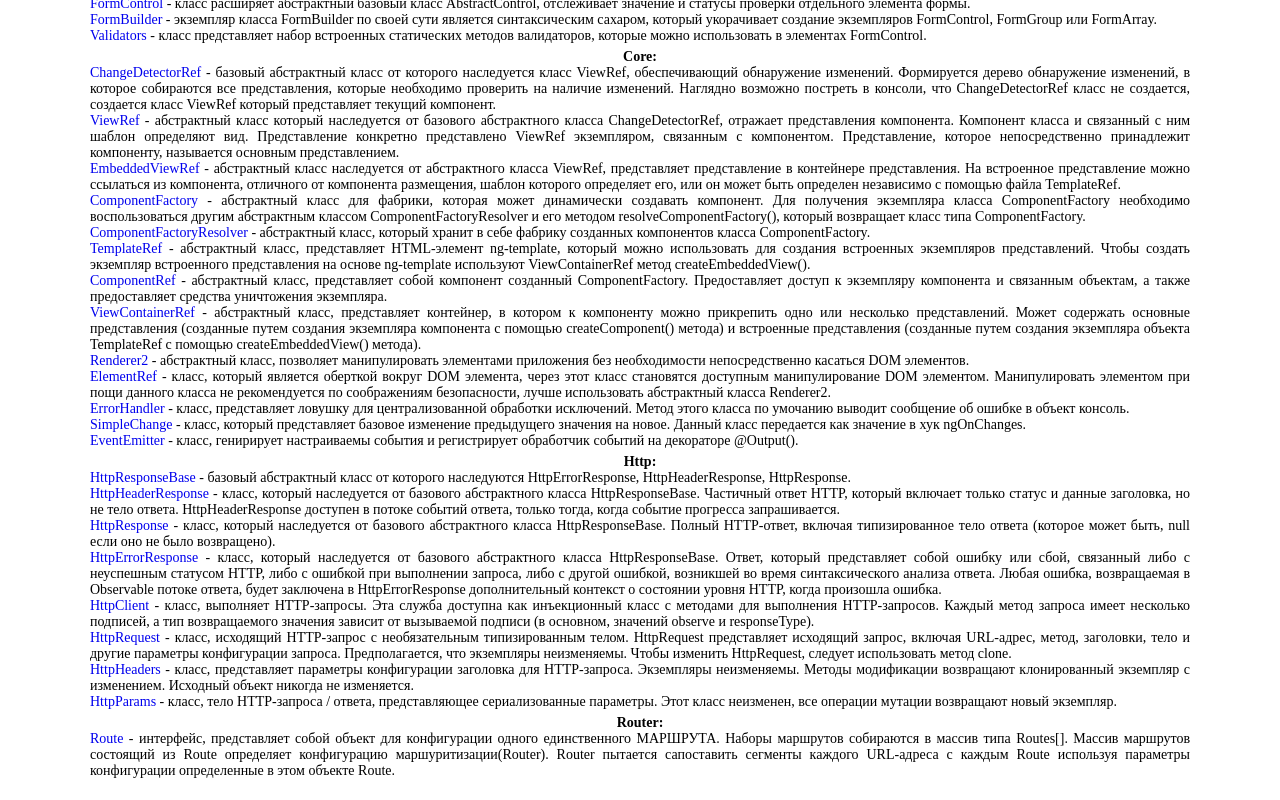
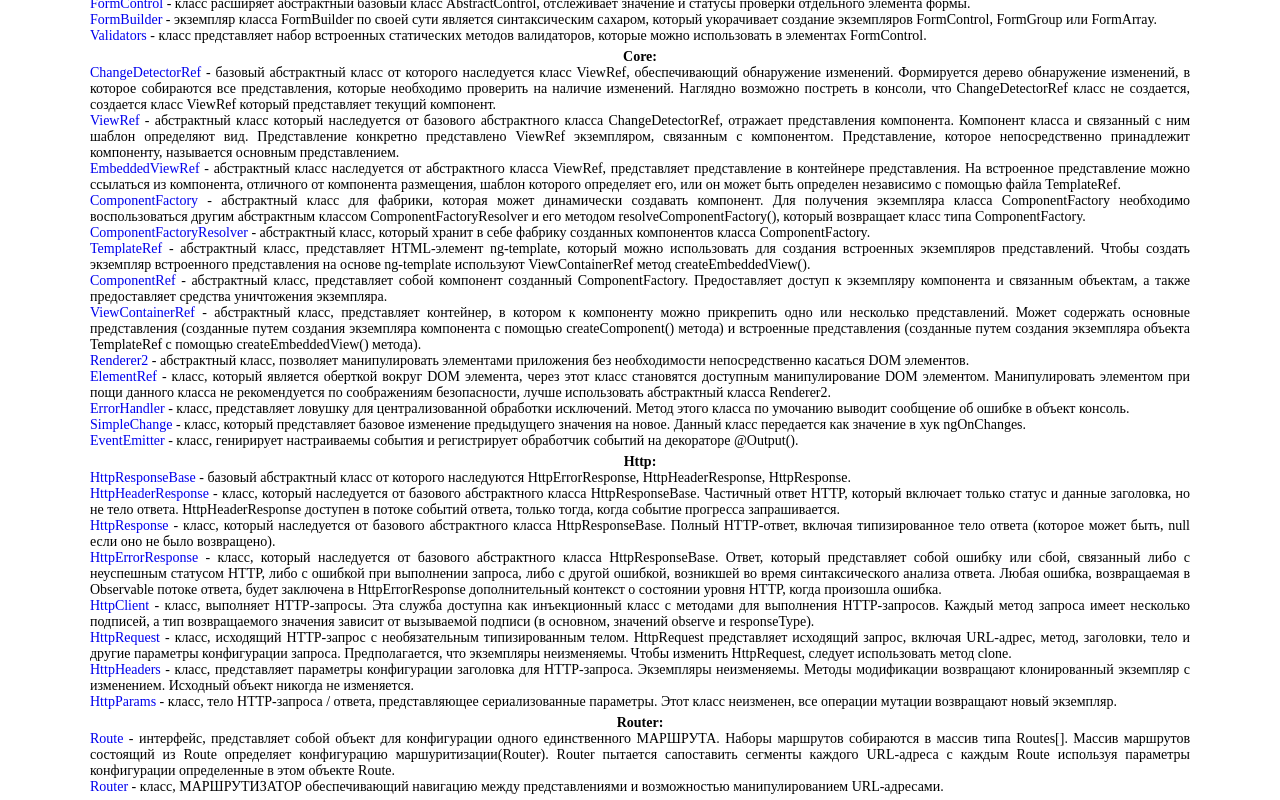
Before and after one commit to ArtemKashirin/API, an Angular app: page / in a window 1280 px wide. Shown: the part 3146-3946 px from the top of the page. Built offline with nearby package versions, Linux system fonts and the light colour scheme.

Commit message:
CLASS: Router

```diff
--- a/src/app/app.component.html
+++ b/src/app/app.component.html
@@ -149,6 +149,7 @@
   <div style = "margin-bottom: 5px">
     <p style = "text-align: center"><b>Router:</b></p>
     <app-route></app-route>
+    <app-router></app-router>
 
 
   </div>
--- a/src/app/app.module.ts
+++ b/src/app/app.module.ts
@@ -99,6 +99,7 @@ import { HttpRequestComponent } from './class/http/http-request/http-request.com
 import { HttpHeadersComponent } from './class/http/http-headers/http-headers.component';
 import { HttpParamsComponent } from './class/http/http-params/http-params.component';
 import { RouteComponent } from './class/router/route/route.component';
+import { RouterComponent } from './class/router/router/router.component';
 
 
 @NgModule({
@@ -198,6 +199,7 @@ import { RouteComponent } from './class/router/route/route.component';
     HttpHeadersComponent,
     HttpParamsComponent,
     RouteComponent,
+    RouterComponent,
   ],
   imports: [
     BrowserModule,
--- /dev/null
+++ b/src/app/class/router/router/router.component.html
@@ -0,0 +1,42 @@
+<p><a [href] = "this.Router">Router</a> - класс, МАРШРУТИЗАТОР обеспечивающий навигацию между представлениями и возможностью манипулированием
+URL-адресами. </p>
+
+<!--<div>-->
+<!--  <ul>-->
+<!--    <li><i>events: Observable< Event></i> - чтение, возвращает поток событий маршрутизации в NgModule;</li>-->
+<!--    <li><i>routerState: RouterState</i> - чтение,текущее состояние маршрутизации в этом модуле NgModule;</li>-->
+<!--    <li><i>errorHandler: ErrorHandler</i> - обработчик ошибок навигации в этом модуле NgModule;</li>-->
+<!--    <li><i>malformedUriErrorHandler: (error: URIError, urlSerializer: UrlSerializer, url: string) => UrlTree</i> - обработчик ошибок,-->
+<!--      возникающих, Router.parseUrl(url) когда url содержит недопустимый символ;</li>-->
+<!--    <li><i>navigated: boolean</i> - возвращает логическое значение, если произошло хотя бы одно событие навигации;</li>-->
+<!--    <li><i>urlHandlingStrategy: UrlHandlingStrategy</i> - стратегия извлечения и объединения URL-адресов. Используется для миграции с-->
+<!--      AngularJS на Angular;</li>-->
+<!--    <li><i>onSameUrlNavigation: 'reload' | 'ignore'</i> - обрабатывает запрос навигации по текущему URL-адресу. Один из: 'ignore' :-->
+<!--      маршрутизатор игнорирует запрос; 'reload': маршрутизатор перезагружает URL-адрес. Используется для реализации функции «обновления»;</li>-->
+<!--    <li><i>paramsInheritanceStrategy: 'emptyOnly' | 'always'</i> - объединяет данные из родительского и дочерних маршуртов. Один из:-->
+<!--      'emptyOnly': наследовать родительские параметры, данные и разрешенные данные для маршрутов без пути или компонентов; 'always':-->
+<!--      наследовать родительские параметры, данные и разрешенные данные для всех дочерних маршрутов;</li>-->
+<!--    <li><i>urlUpdateStrategy: 'deferred' | 'eager' </i> - определяет, когда маршрутизатор обновляет URL-адрес браузера. Один из:-->
+<!--      'deferred': по умолчанию, обновляет URL-адрес браузера после завершения навигации; 'eager': обновления URL-адреса браузера в начале-->
+<!--      навигации;</li>-->
+<!--    <li><i>relativeLinkResolution: 'legacy' | 'corrected'</i> - исправляет ошибки в компонентах с пустыми путями;</li>-->
+<!--    <li><i>config: Routes</i> - ;</li>-->
+<!--    <li><i>url: string</i> - чтение, текущий URL;</li>-->
+<!--    <li><i>initialNavigation(): void</i> - метод, устанавливает прослушиватель изменения местоположения и выполняет начальную навигацию;</li>-->
+<!--    <li><i>setUpLocationChangeListener(): void</i> - метод, устанавливает прослушиватель изменения местоположения. Этот прослушиватель-->
+<!--      обнаруживает навигацию, инициированную извне маршрутизатора (например, кнопки браузера назад / вперед) и планирует соответствующую-->
+<!--      навигацию маршрутизатора, чтобы запускались правильные события);</li>-->
+<!--    <li><i>getCurrentNavigation(): Navigation | null</i> - метод, возвращает текущий Navigation объект, когда маршрутизатор перемещается, и-->
+<!--      null когда он простаивает;</li>-->
+<!--    <li><i>resetConfig(config: Route[]): void</i> - метод, сбрасывает конфигурацию маршрута, используемую для навигации и создания ссылок;</li>-->
+<!--    <li><i>dispose(): void</i> - метод, избавляется от роутера;</li>-->
+<!--    <li><i>createUrlTree(commands: any[], navigationExtras: UrlCreationOptions = }): UrlTree</i> - метод, добавляет сегменты URL-адреса в-->
+<!--      текущее дерево URL-адресов для создания нового дерева URL-адресов;</li>-->
+<!--    <li><i>navigateByUrl(url: string | UrlTree, extras: NavigationBehaviorOptions = skipLocationChange: false }): Promise< boolean></i> - -->
+<!--      метод, переход к представлению с использованием абсолютного пути маршрута;</li>-->
+<!--    <li><i>navigate(commands: any[], extras: NavigationExtras =  skipLocationChange: false }): Promise< boolean></i> - метод, перемещайтесь-->
+<!--      на основе предоставленного массива команд и отправной точки. Если начальный маршрут не указан, навигация будет абсолютной;</li>-->
+<!--    <li><i>serializeUrl(url: UrlTree): string</i> - метод, сериализует UrlTree в строку;</li>-->
+<!--    <li><i>parseUrl(url: string): UrlTree</i> - метод, разбирает строку в UrlTree.</li>-->
+<!--  </ul>-->
+<!--</div>-->
--- /dev/null
+++ b/src/app/class/router/router/router.component.ts
@@ -0,0 +1,17 @@
+import {Component, OnInit} from '@angular/core';
+
+@Component({
+  selector: 'app-router',
+  templateUrl: './router.component.html',
+  styleUrls: ['./router.component.scss']
+})
+export class RouterComponent implements OnInit {
+  public Router: string = 'https://angular.io/api/router/Router';
+
+  constructor() {
+  }
+
+  ngOnInit(): void {
+  }
+
+}
```
Also changed, not shown: src/app/class/router/router/router.component.scss (added).
